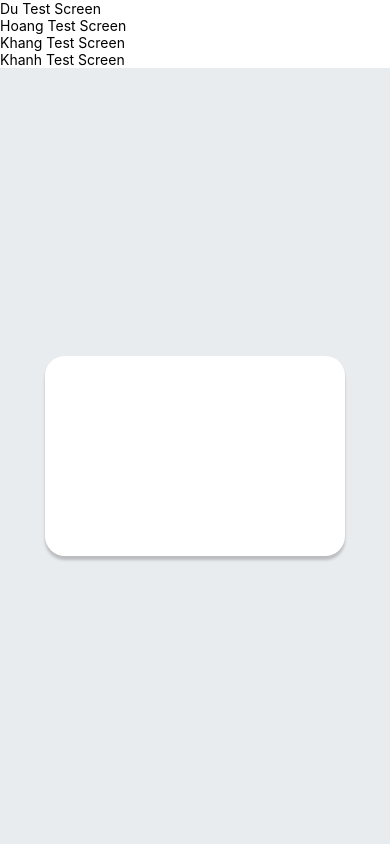
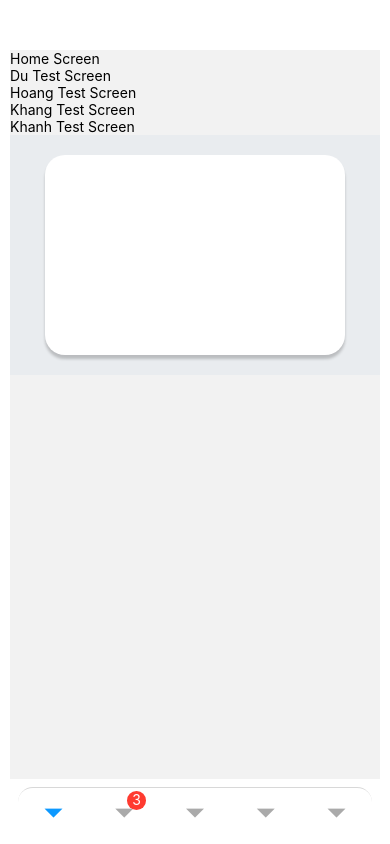
Before and after one commit to langgomxike/app.langgomedu, a React Native app: screen / in a window 390 px wide. Built offline with nearby package versions, Linux system fonts and the light colour scheme.

Commit message:
navigation, screens in navigation, screen name configs

```diff
--- a/App.tsx
+++ b/App.tsx
@@ -1,16 +1,18 @@
 import { useCallback, useState } from "react";
-import { StyleSheet } from "react-native";
 import languages from "./languages.json";
 import {
   LanguageContext,
   Languages,
   LanguageType,
 } from "./src/configs/LanguageConfig";
-import KhanhTestScreen from "./src/views/screens/KhanhTest";
-import KhangTestScreen from "./src/views/screens/KhangTest";
-import DuTestScreen from "./src/views/screens/DuTest";
-import NhiTestScreen from "./src/views/screens/NhiTest";
-import HoangTestScreen from "./src/views/screens/HoangTest";
+import { NavigationContainer } from "@react-navigation/native";
+import { createNativeStackNavigator } from "@react-navigation/native-stack";
+import ScreenName from "./src/constants/ScreenName";
+import ButtonNavBar from "./src/views/components/ButtonNavBar";
+
+const Stack = createNativeStackNavigator();
+const SCREEN_PADDING_TOP = 50;
+const SCREEN_PADDING_HORIZONTAL = 10;
 
 export default function App() {
   // states
@@ -39,71 +41,20 @@ export default function App() {
     <LanguageContext.Provider
       value={{ language: language, setLanguage: setLanguageContext }}
     >
-      <DuTestScreen />
-      <HoangTestScreen />
-      <KhangTestScreen />
-      <KhanhTestScreen />
-      <NhiTestScreen />
+      <NavigationContainer>
+        <Stack.Navigator
+          screenOptions={{
+            headerShown: false,
+            contentStyle: {
+              paddingTop: SCREEN_PADDING_TOP,
+              paddingHorizontal: SCREEN_PADDING_HORIZONTAL,
+              backgroundColor: "#fff",
+            },
+          }}
+        >
+          <Stack.Screen name={ScreenName.NAV_BAR} component={ButtonNavBar} />
+        </Stack.Navigator>
+      </NavigationContainer>
     </LanguageContext.Provider>
   );
 }
-
-const styles = StyleSheet.create({
-  image: {
-    width: 200,
-    height: 200,
-  },
-  course: {},
-  container: {
-    flex: 1,
-    backgroundColor: "#0D99FF",
-    alignItems: "center",
-    justifyContent: 'flex-start',
-    marginTop: 50,
-  },
-
-  languageSelector: {
-    flexDirection: "row",
-    justifyContent: "space-around", // Spread buttons evenly
-    marginBottom: 20, // Add some space below the language selector
-  },
-
-  horizontalList: {
-    marginBottom: 20,
-  },
-
-  badge: {
-    justifyContent: "center",
-    marginTop: 20,
-  },
-
-  header: {
-    backgroundColor: "orange",
-    paddingHorizontal: 10,
-    paddingVertical: 10,
-  },
-
-  headerTest: {
-    fontSize: 20,
-    textAlign: "center",
-    fontWeight: "600",
-  },
-
-  body: {
-    paddingHorizontal: 10,
-    marginTop: 10,
-  },
-
-  btnAdd: {
-    backgroundColor: "#0D99FF",
-    padding: 15,
-    borderRadius: 7,
-    marginTop: 50,
-  },
-
-  btnAddText: {
-    color: "#fff",
-    fontWeight: "600",
-    textAlign: "center",
-  },
-});
--- a/package.json
+++ b/package.json
@@ -9,6 +9,9 @@
     "web": "expo start --web"
   },
   "dependencies": {
+    "@react-navigation/bottom-tabs": "^6.6.1",
+    "@react-navigation/native": "^6.1.18",
+    "@react-navigation/native-stack": "^6.11.0",
     "expo": "~51.0.28",
     "expo-image-picker": "~15.0.7",
     "expo-linear-gradient": "~13.0.2",
--- /dev/null
+++ b/src/constants/ScreenName.ts
@@ -0,0 +1,10 @@
+enum ScreenName {
+    NAV_BAR = "Nav Bar",
+    HOME = "Home",
+    CHAT = "Chat",
+    CREATE_CLASS = "Create Class",
+    PERSONAL_SCHEDULE = "Personal Schedule",
+    ACCOUNT = "Account",
+}
+
+export default ScreenName;
--- /dev/null
+++ b/src/views/components/ButtonNavBar.tsx
@@ -0,0 +1,61 @@
+import { createBottomTabNavigator } from "@react-navigation/bottom-tabs";
+import ScreenName from "../../constants/ScreenName";
+import HomeScreen from "../screens/Home";
+import ChatScreen from "../screens/Chat";
+import CreateClassScreen from "../screens/CreateClass";
+import PersonalScheduleScreen from "../screens/PersonalSchedule";
+import AccountScreen from "../screens/Account";
+
+const activeColor = "#0D99FF";
+const hintColor = "#AAA";
+const TAB_BAR_BORDER_RADIUS = 15;
+const TAB_BAR_MARGIN = 8;
+
+const Tab = createBottomTabNavigator();
+
+export default function ButtonNavBar() {
+  return (
+    <Tab.Navigator
+      screenOptions={({ route }) => ({
+        // tabBarIcon: ({ focused, color, size }) => {
+        //   let iconName;
+
+        //   if (route.name === "Home") {
+        //     iconName = focused
+        //       ? "ios-information-circle"
+        //       : "ios-information-circle-outline";
+        //   } else if (route.name === "Settings") {
+        //     iconName = focused ? "ios-list" : "ios-list-outline";
+        //   }
+
+        //   // You can return any component that you like here!
+        //   return <Ionicons name={iconName} size={size} color={color} />;
+        // },
+        tabBarActiveTintColor: activeColor,
+        tabBarInactiveTintColor: hintColor,
+        tabBarStyle: {
+          borderRadius: TAB_BAR_BORDER_RADIUS,
+          margin: TAB_BAR_MARGIN,
+        },
+        title: "",
+        headerShown: false,
+      })}
+    >
+      <Tab.Screen name={ScreenName.HOME} component={HomeScreen} />
+      <Tab.Screen
+        name={ScreenName.CHAT}
+        component={ChatScreen}
+        options={{ tabBarBadge: 3 }}
+      />
+      <Tab.Screen
+        name={ScreenName.CREATE_CLASS}
+        component={CreateClassScreen}
+      />
+      <Tab.Screen
+        name={ScreenName.PERSONAL_SCHEDULE}
+        component={PersonalScheduleScreen}
+      />
+      <Tab.Screen name={ScreenName.ACCOUNT} component={AccountScreen} />
+    </Tab.Navigator>
+  );
+}
--- a/src/views/screens/Chat.tsx
+++ b/src/views/screens/Chat.tsx
@@ -3,7 +3,7 @@ import { Text, View } from "react-native";
 
 export default function ChatScreen() {
   return (
-    <View>
+    <View style={styles.container}>
       <Text>Chat Screen</Text>
     </View>
   );
```
Also changed, not shown: 1 other file (tests, documents, lock files or other folders).
